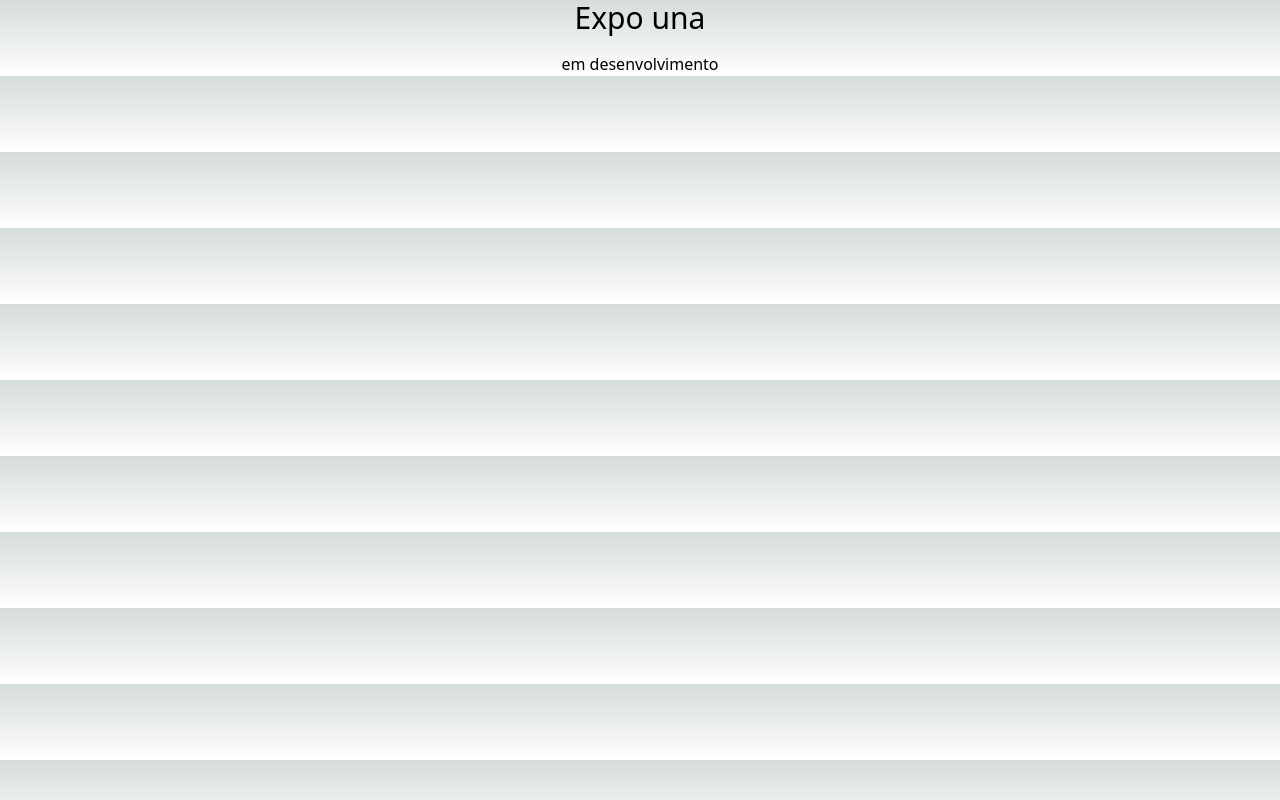
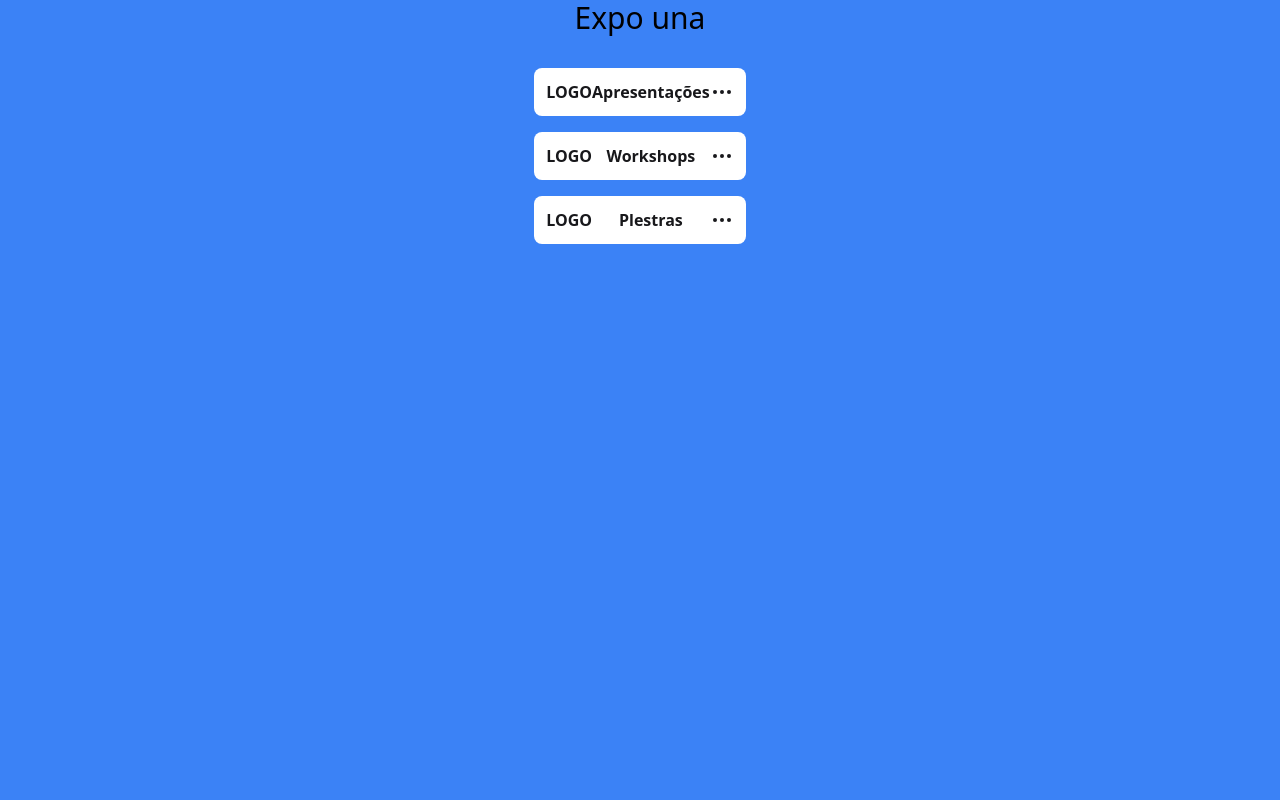
Before and after one commit to rodrigueslucas062/exp-una, a Next.js app: page / in a window 1280 px wide. Built offline with nearby package versions, Linux system fonts and the light colour scheme.

Commit message:
🚧main

```diff
--- a/src/components/Main.jsx
+++ b/src/components/Main.jsx
@@ -1,8 +1,49 @@
+import { Ellipsis } from "lucide-react";
+import Link from "next/link";
+
 export function Main() {
-    return (
-        <section id="home" className="flex flex-col text-center">
-            <span className="text-3xl mb-4">Expo una</span>
-            <span>em desenvolvimento</span>
-        </section>
-    )
+  return (
+    <section id="home" className="flex flex-col space-y-4 place-items-center">
+      <span className="text-3xl mb-4 ">Expo una</span>
+      <div className="space-y-4 flex flex-col">
+      <Link href={""} className="flex justify-between p-3 rounded-lg w-full bg-white text-zinc-900 font-semibold">
+        <div>
+            LOGO
+        </div>
+        <span>
+            Apresentações
+        </span>
+        <div>
+            <Ellipsis/>
+        </div>
+      </Link>
+
+      <Link href={""} className="flex justify-between p-3 rounded-lg w-full bg-white text-zinc-900 font-semibold">
+        <div>
+            LOGO
+        </div>
+        <span>
+            Workshops
+        </span>
+        <div>
+            <Ellipsis/>
+        </div>
+      </Link>
+
+      <Link href={""} className="flex justify-between p-3 rounded-lg w-full bg-white text-zinc-900 font-semibold">
+        <div>
+            LOGO
+        </div>
+        <span>
+            Plestras
+        </span>
+        <div>
+            <Ellipsis/>
+        </div>
+      </Link>
+      </div>
+
+
+    </section>
+  );
 }
--- a/src/pages/index.js
+++ b/src/pages/index.js
@@ -2,6 +2,8 @@ import { Main } from "@/components/Main";
 
 export default function Home() {
   return (
-    <Main />
+    <main className="flex min-h-screen flex-col bg-[#3B82F6]">
+      <Main />
+    </main>
   );
 }
```
